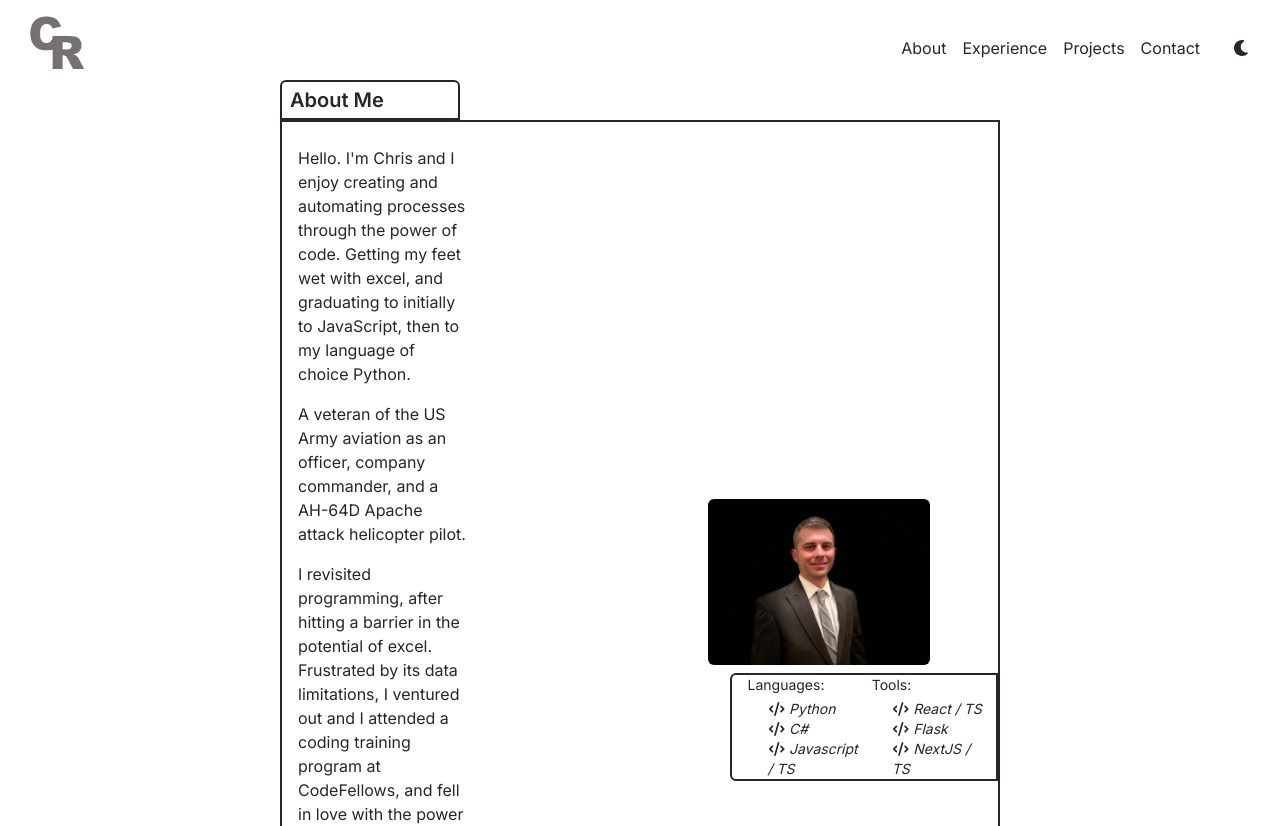
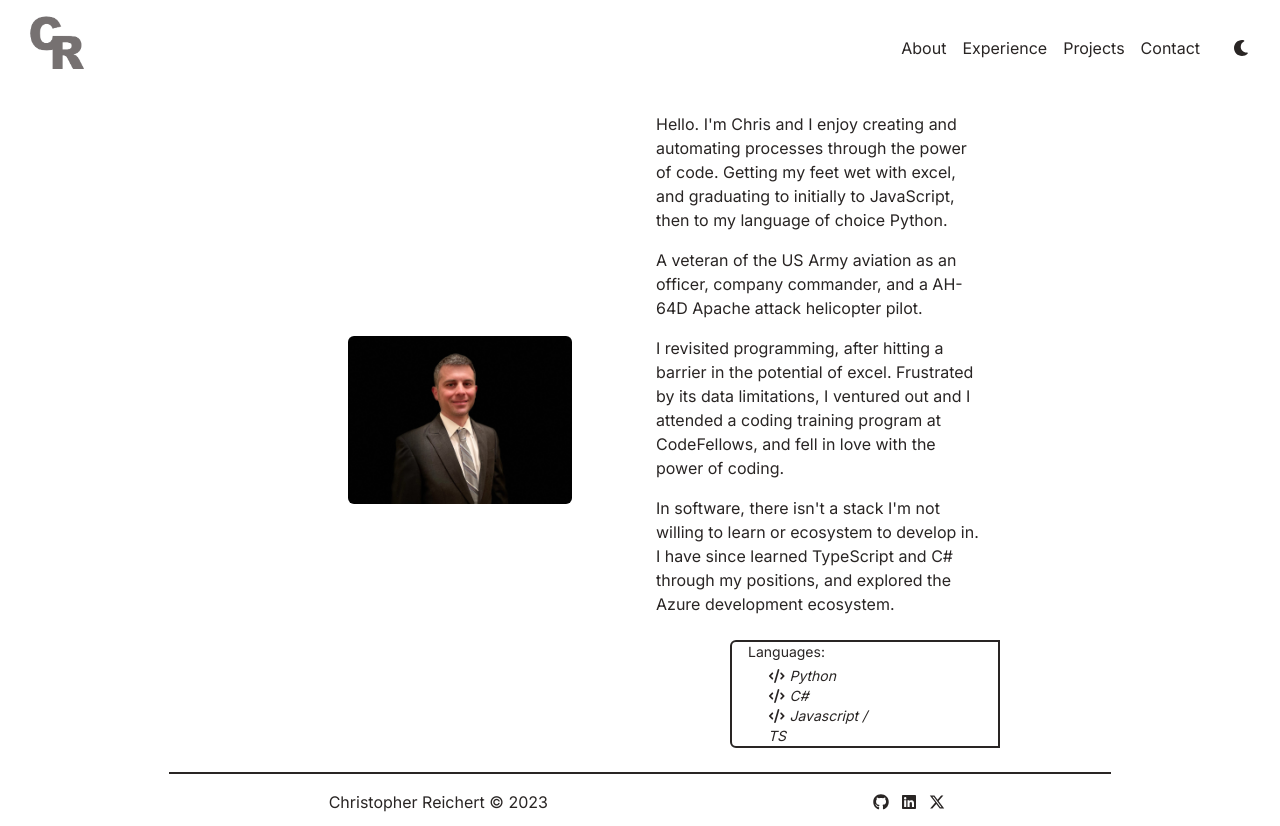
Before and after one commit to reichertc2/portfolio-main-fe, a Next.js app: page /AboutMe in a window 1280 px wide. Shown: the top 826 px of the page. Built offline with nearby package versions, Linux system fonts and the light colour scheme.

Commit message:
refactoring about me, partially complete

```diff
--- a/src/app/(public)/AboutMe/page.tsx
+++ b/src/app/(public)/AboutMe/page.tsx
@@ -1,15 +1,17 @@
 import AboutMe from "@/app/_components/modules/profile/AboutMe";
-import { user } from "../../../../data/user";
+import {user} from "../../../../data/user";
 import MainContainer from "@/app/_components/common/MainContainer";
+import React from "react";
 
-interface IAboutMePageProps {}
+interface IAboutMePageProps {
+}
 
 const AboutMePage: React.FC<IAboutMePageProps> = () => {
-  return (
-    <MainContainer>
-      <AboutMe aboutMe={user["aboutMe"]}  />
-    </MainContainer>
-  );
+    return (
+        <MainContainer>
+            <AboutMe aboutMe={user.aboutMe}/>
+        </MainContainer>
+    );
 };
 
 export default AboutMePage;
--- a/src/app/_components/common/buttons/ButtonGeneric.tsx
+++ b/src/app/_components/common/buttons/ButtonGeneric.tsx
@@ -4,7 +4,6 @@ import Link from "next/link";
 interface IButtonGenericProps {
     text: string;
     url: string;
-    urlText: string;
     isPrimary?: boolean;
     download?: boolean | string;
 }
@@ -12,7 +11,6 @@ interface IButtonGenericProps {
 export const ButtonGeneric: React.FC<IButtonGenericProps> = ({
                                                                  text,
                                                                  url,
-                                                                 urlText,
                                                                  isPrimary = true,
                                                                  download = false,
                                                              }) => {
--- a/src/app/_components/modules/profile/AboutMe.tsx
+++ b/src/app/_components/modules/profile/AboutMe.tsx
@@ -10,7 +10,7 @@ interface IAboutMeProps {
 
 export const AboutMe: React.FC<IAboutMeProps> = ({aboutMe}) => {
     return (
-        <ContentContainer id={"AboutMeSection"} title={"About Me"}>
+        <ContentContainer id={"AboutMeSection"}>
             <AboutMeStandardView aboutMe={aboutMe}/>
 
             <AboutMeMobileView aboutMe={aboutMe}/>
--- a/src/app/_components/modules/profile/AboutMe/AboutMeStandardView.tsx
+++ b/src/app/_components/modules/profile/AboutMe/AboutMeStandardView.tsx
@@ -1,6 +1,6 @@
 import React from "react";
 import Image from "next/image";
-import { IAboutMe } from "@/app/_models/user";
+import {IAboutMe} from "@/app/_models/user";
 import SummaryBio from "./Standard/SummaryBio";
 import Skills from "./Standard/Skills";
 
@@ -12,9 +12,9 @@ export const AboutMeStandardView: React.FC<IAboutMeStandardViewProps> = ({
                                                                              aboutMe,
                                                                          }) => {
     const styles = {
-    bioContainer: `hidden sm:flex justify-start w-full  border-2 border-solid`,
-    summaryContainer: `w-1/2`,
-    innerContainer: `flex items-center flex-col justify-center w-1/2`,
+        bioContainer: `hidden sm:flex justify-start w-full`,
+        summaryContainer: `w-full`,
+        innerContainer: `flex items-center flex-col justify-center w-full`,
         skillsContainer: `ml-auto w-3/4 pb-1`,
         imageContainer: `p-2 w-2/3 m-0`,
         bioImage: `rounded-md `,
@@ -22,9 +22,6 @@ export const AboutMeStandardView: React.FC<IAboutMeStandardViewProps> = ({
 
     return (
         <div className={styles.bioContainer}>
-      <div className={styles.summaryContainer}>
-        <SummaryBio elevator={aboutMe.elevator} />
-      </div>
             <div className={styles.innerContainer}>
                 <div className={styles.imageContainer}>
                     <Image
@@ -33,10 +30,14 @@ export const AboutMeStandardView: React.FC<IAboutMeStandardViewProps> = ({
                         alt="profileImage"
                     />
                 </div>
+            </div>
+            <div className={styles.summaryContainer}>
+                <SummaryBio elevator={aboutMe.elevator}/>
                 <div className={styles.skillsContainer}>
-          <Skills aboutMe={aboutMe}  />
+                    <Skills aboutMe={aboutMe}/>
                 </div>
             </div>
+
         </div>
     );
 };
--- a/src/app/_components/modules/profile/AboutMe/Standard/Skills.tsx
+++ b/src/app/_components/modules/profile/AboutMe/Standard/Skills.tsx
@@ -1,12 +1,12 @@
 import React from "react";
-import { IAboutMe } from "@/app/_models/user";
+import {IAboutMe} from "@/app/_models/user";
 import ListBlock from "../ListBlock";
 
 interface ISkills {
     aboutMe: IAboutMe;
 }
 
-export const Skills: React.FC<ISkills> = ({ aboutMe }) => {
+export const Skills: React.FC<ISkills> = ({aboutMe}) => {
     const styles = {
         skillsContainer: `hidden sm:flex pl-4 border-2 order-solid rounded-l-md z-15`,
     };
@@ -16,14 +16,8 @@ export const Skills: React.FC<ISkills> = ({ aboutMe }) => {
             <ListBlock
                 title="Languages"
                 listProps={aboutMe.languages}
-        orientation={"vertical"}
             />
-      <ListBlock
-        title="Tools"
-        listProps={aboutMe.tools}
-        orientation={"vertical"}
 
-      />
         </div>
     );
 };
--- a/src/app/_components/modules/profile/AboutMe/Standard/SummaryBio.tsx
+++ b/src/app/_components/modules/profile/AboutMe/Standard/SummaryBio.tsx
@@ -5,9 +5,9 @@ interface ISummaryBio {
     elevator: string[];
 }
 
-export const SummaryBio: React.FC<ISummaryBio> = ({ elevator }) => {
+export const SummaryBio: React.FC<ISummaryBio> = ({elevator}) => {
     const styles = {
-    container: `w-50 p-4`,
+        container: `p-4`,
         containerStandard: "hidden sm:flex flex-col",
     };
 
@@ -15,7 +15,7 @@ export const SummaryBio: React.FC<ISummaryBio> = ({ elevator }) => {
         <div className={styles.container}>
             <div className={styles.containerStandard}>
                 {elevator.map((text, idx) => (
-          <ParagraphText key={`${text}-${idx}`} text={text}  />
+                    <ParagraphText key={`${text}-${idx}`} text={text}/>
                 ))}
             </div>
         </div>
--- a/src/app/_components/modules/profile/FeaturedProject/ProjectBasic.tsx
+++ b/src/app/_components/modules/profile/FeaturedProject/ProjectBasic.tsx
@@ -1,6 +1,5 @@
 import React from "react";
 import {IProjectInfo} from "@/app/_models/user";
-import ProjectImage from "./Standard/ProjectImage";
 import ProjectInfo from "./Standard/ProjectInfo";
 import ProjectImageCarousel from "@/app/_components/modules/profile/FeaturedProject/Standard/ProjectImageCarousel";
 
--- a/src/app/_components/modules/profile/Headline/HeadlineMobileView.tsx
+++ b/src/app/_components/modules/profile/Headline/HeadlineMobileView.tsx
@@ -7,7 +7,7 @@ interface IHeadlineMobileViewProps {
 }
 
 export const HeadlineMobileView: React.FC<IHeadlineMobileViewProps> = ({
-                                                                           headLine,
+                                                                           // headLine,
                                                                            // featuredProject
                                                                        }) => {
     const styles = {
--- a/src/app/_components/modules/profile/Headline/HeadlineStandardView.tsx
+++ b/src/app/_components/modules/profile/Headline/HeadlineStandardView.tsx
@@ -4,7 +4,6 @@ import PersonaContainer from "@/app/_components/modules/profile/Headline/Standar
 import AvailabilityStatusContainer
     from "@/app/_components/modules/profile/Headline/Standard/AvailabilityStatusContainer";
 import FeaturedProjectStandardView from "@/app/_components/modules/profile/FeaturedProject/FeaturedProjectStandardView";
-import ButtonGeneric from "@/app/_components/common/buttons/ButtonGeneric";
 import ActionButtonContainer from "@/app/_components/modules/profile/Headline/Standard/ActionButtonContainer";
 
 interface IHeadlineStandardViewProps {
--- a/src/app/_components/modules/profile/Headline/Standard/ActionButtonContainer.tsx
+++ b/src/app/_components/modules/profile/Headline/Standard/ActionButtonContainer.tsx
@@ -5,24 +5,17 @@ interface IActionButtonContainerProps {
 }
 
 export const ActionButtonContainer: React.FC<IActionButtonContainerProps> = ({}) => {
-    const styles = {
-        container: `flex flex-col sm:flex-row gap-2 sm:gap-3 w-full sm:w-auto`,
-
-    };
-
     return (
         <div>
             <ButtonGeneric
                 text={"View Projects ->"}
                 url={"/Projects"}
-                urlText={""}
                 isPrimary={true}
                 download={false}
             />
             <ButtonGeneric
                 text={"Download Resume"}
                 url={"/Resume.pdf"}
-                urlText={""}
                 isPrimary={false}
                 download={`Resume.pdf`}
             />
```
Also changed, not shown: src/app/_components/modules/profile/AboutMe/ListBlock.tsx (+5 -5 lines). Lines whose indentation alone changed are shown as unchanged.
